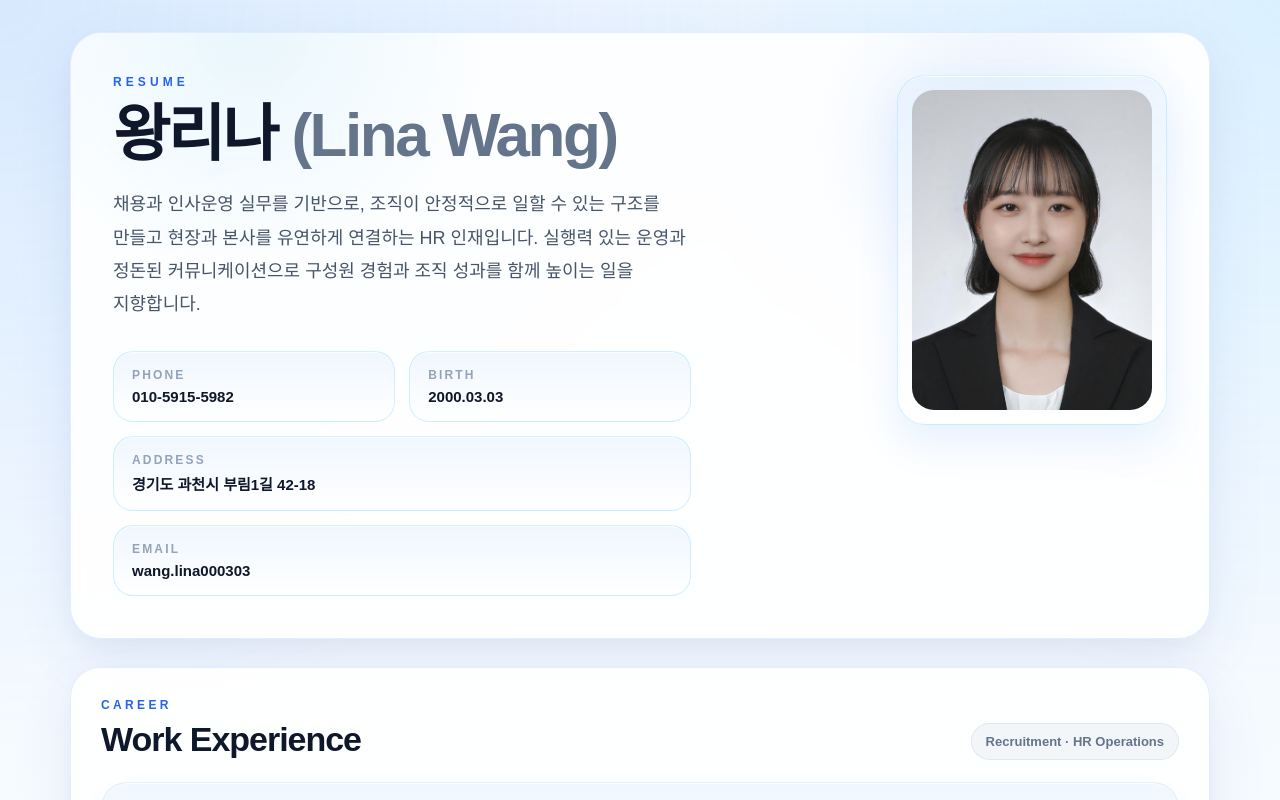
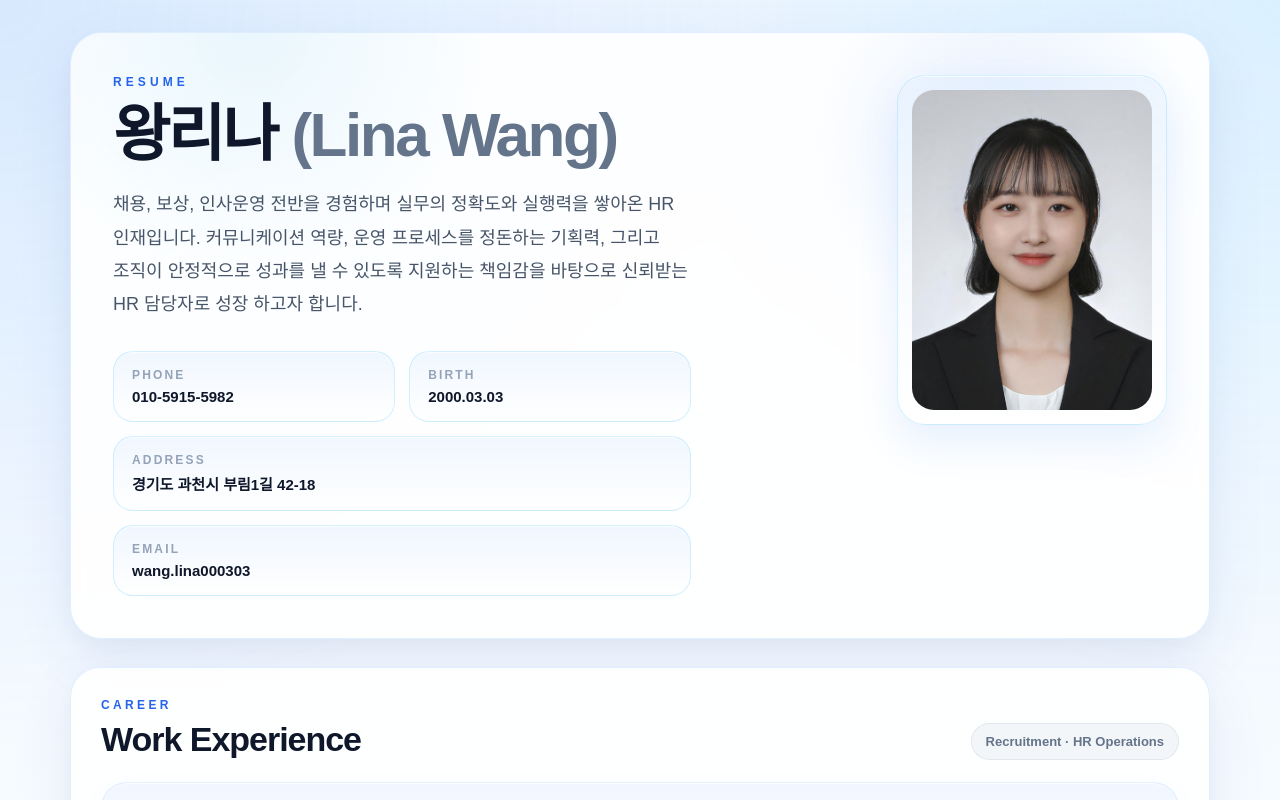
Before and after one commit to wang0lina/my-resume_kor, a React (Vite) app: page / in a window 1280 px wide. Shown: the top 800 px of the page. Built offline with nearby package versions, Linux system fonts and the light colour scheme.

Commit message:
Fix natural Korean line wrapping

```diff
--- a/src/App.tsx
+++ b/src/App.tsx
@@ -96,10 +96,9 @@ export default function App() {
               왕리나 <span>(Lina Wang)</span>
             </h1>
             <p className="intro">
-              채용과 인사운영 실무를 기반으로, 조직이 안정적으로 일할 수 있는 구조를
-              만들고 현장과 본사를 유연하게 연결하는 HR 인재입니다. 실행력 있는
-              운영과 정돈된 커뮤니케이션으로 구성원 경험과 조직 성과를 함께 높이는
-              일을 지향합니다.
+              채용, 보상, 인사운영 전반을 경험하며 실무의 정확도와 실행력을 쌓아온 HR 인재입니다. 커뮤니케이션 역량, 운영
+프로세스를 정돈하는 기획력, 그리고 조직이 안정적으로 성과를 낼 수 있도록 지원하는 책임감을 바탕으로 신뢰받는 HR 담당자로 성장
+하고자 합니다.
             </p>
 
             <div className="info-grid">
```
